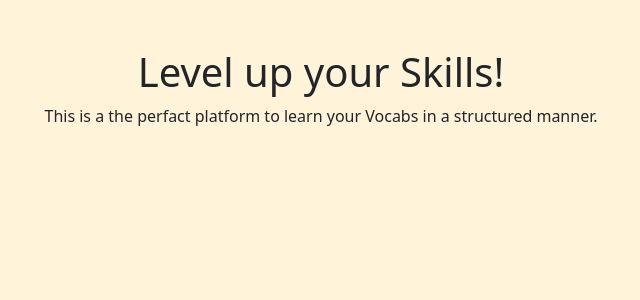
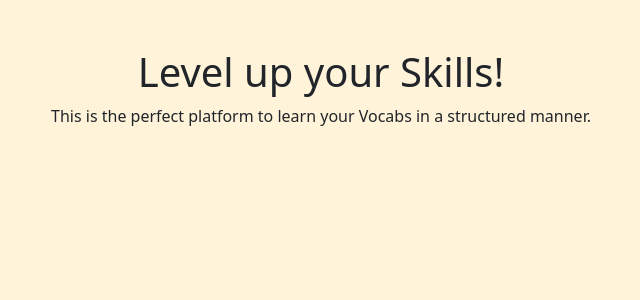
Before and after one commit to Lasseee04/Vojabeln, a PHP site: page /index.php in a window 1280 px wide. Shown: the part 232-532 px from the top of the page, without its empty margins (319-959 px from the left). Run offline with PHP 8.4, Linux system fonts and the light colour scheme.

Commit message:
Update index.php

```diff
--- a/index.php
+++ b/index.php
@@ -96,7 +96,7 @@ session_start();
   <!--Design front Page-->
   <div id="frontContainer">
     <h1>Level up your Skills!</h1>
-    <p>This is a the perfact platform to learn your Vocabs in a structured manner.</p>
+    <p>This is the perfect platform to learn your Vocabs in a structured manner.</p>
   </div>
 
 
```
